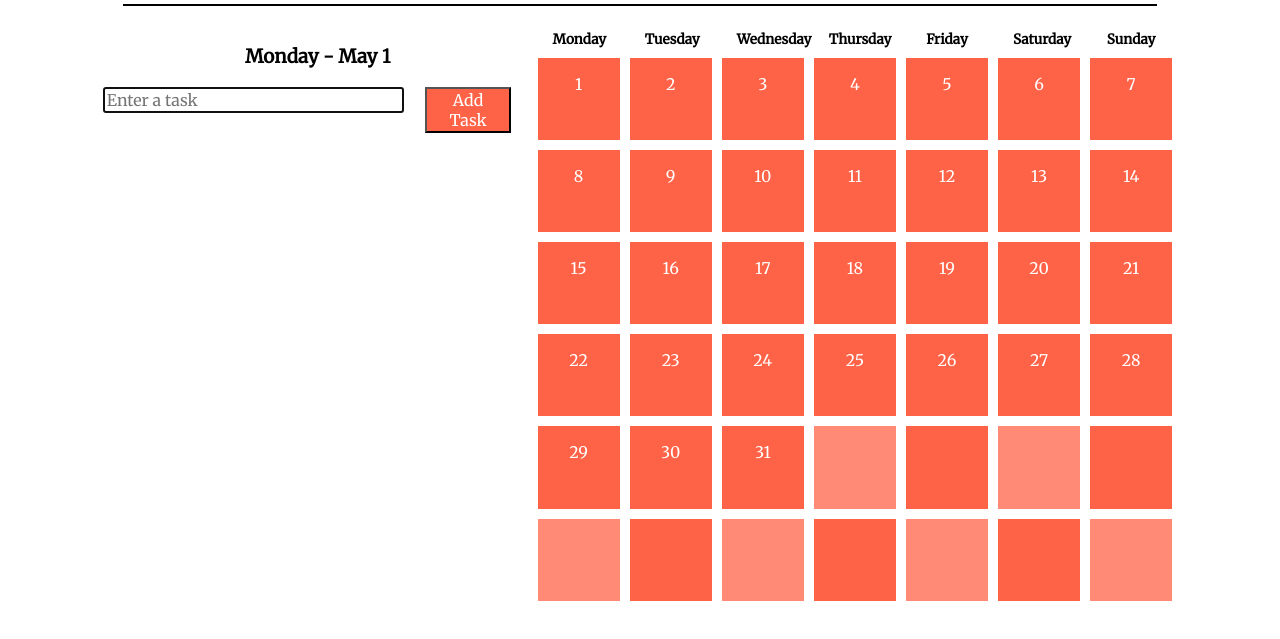
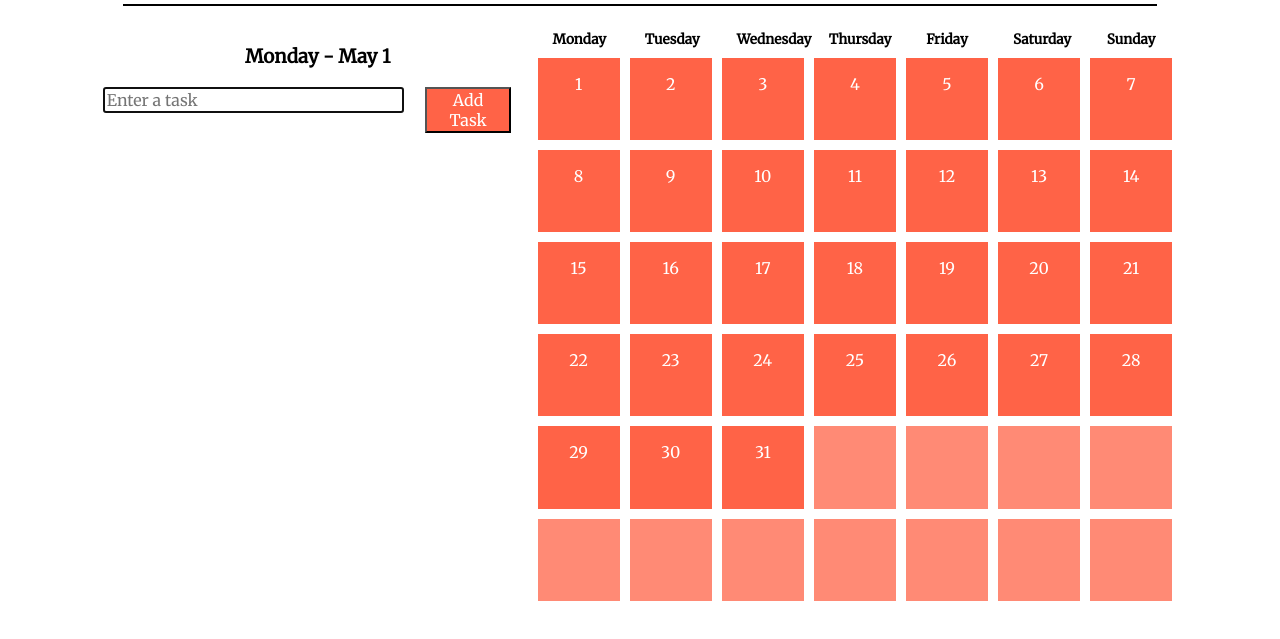
Before and after one commit to timdoesprog/JS-Calendar, a plain HTML site: page index.html in a window 1280 px wide. Shown: the part 139-778 px from the top of the page. Drawn offline with Linux system fonts and the light colour scheme.

Commit message:
Revert "test"
This reverts commit 9878db48197604f6bc2815cb475738f2b3e4a8ee.

```diff
--- a/month.js
+++ b/month.js
@@ -52,15 +52,14 @@ Month.prototype.renderCalendar = function() {
     // populate the dayCards with the right number
     let dayNumber = 1;
     for (let i = 0; i < dayCards.length; i++) {
-        // reset the day cards with styling class and text content
+        dayCards[i].style.background = "tomato";
         dayCards[i].firstChild.textContent = "";
         if (i >= startDay && dayNumber <= this.MAXDAYS) {
-            dayCards[i].className = "day";
             dayCards[i].firstChild.textContent = dayNumber;
             dayNumber++;
         } else {
             // make the unused cards a lighter shade of color
-            dayCards[i].className = "day-unused";
+            dayCards[i].style.background = "rgba(255, 99, 71, .75)";
         }
     }
 }
--- a/styles.css
+++ b/styles.css
@@ -32,16 +32,6 @@ CALENDAR CARDS
 
 .day {
     background: tomato;
-    margin: 0;
-    border: solid 5px white;
-    text-align: center;
-    flex: 1 0 auto;
-    height: auto;
-    width: calc(100% / 7);
-}
-
-.day-unused {
-    background: rgba(255, 99, 71, .75);
     margin: 0;
     border: solid 5px white;
     text-align: center;
```
